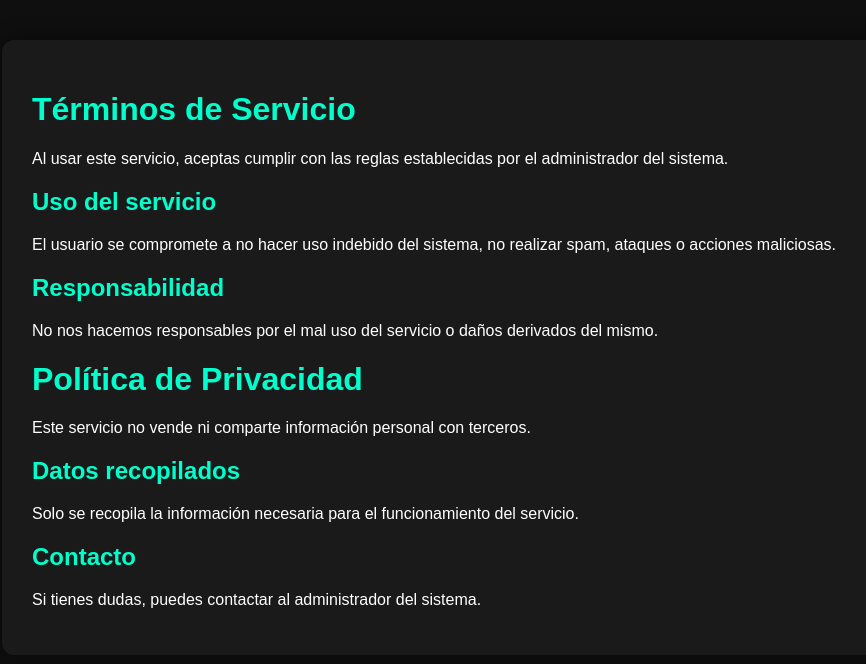
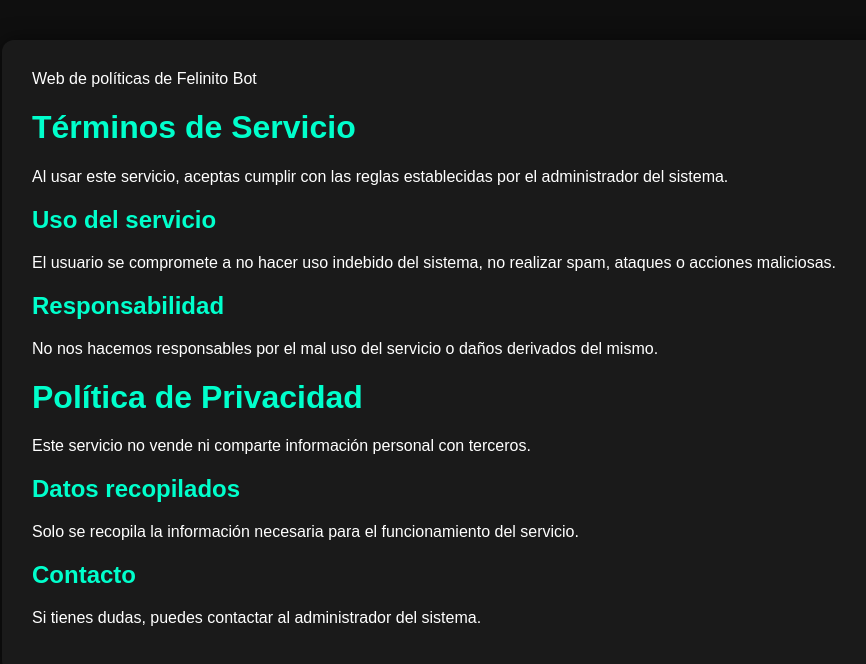
Before and after one commit to Felin-Studios/felinito-bot, a plain HTML site: page index.html in a window 1280 px wide. Shown: the whole page, without its empty margins (158-1024 px from the left). Drawn offline with Linux system fonts and the light colour scheme.

Commit message:
index.html

```diff
--- a/index.html
+++ b/index.html
@@ -31,6 +31,8 @@
 
 <div class="container">
 
+  <h0>Web de políticas de Felinito Bot<h0>
+
   <h1>Términos de Servicio</h1>
   <p>Al usar este servicio, aceptas cumplir con las reglas establecidas por el administrador del sistema.</p>
 
```
